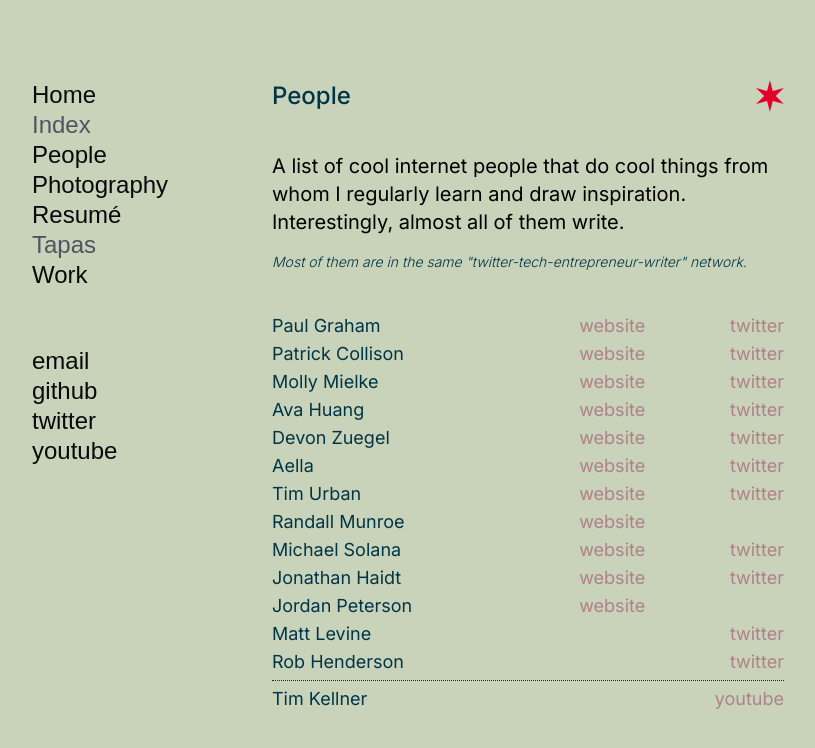
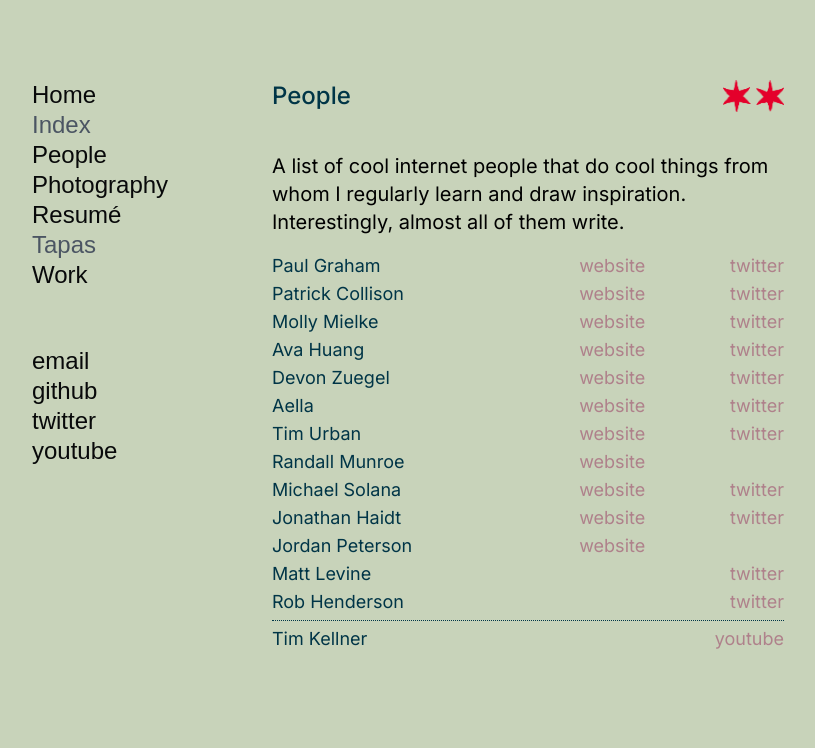
Before and after one commit to Szplugz/neelkhare.com, a React (Create React App) app: page /people in a window 1280 px wide. Shown: the top 748 px of the page, without its empty margins (160-975 px from the left). Built offline with nearby package versions, Linux system fonts and the light colour scheme; a web font is replaced by a local one.

Commit message:
final ui changes for v1

```diff
--- a/src/pages/people/People.jsx
+++ b/src/pages/people/People.jsx
@@ -30,19 +30,13 @@ const People = () => {
       <div className="people-content float flex-col w-[40%] py-[10vh] ml-[7.5vw] overflow-y-hidden font-inter text-xl">
         <div className="header flex flex-row justify-between items-center text-navy mb-[5vh] text-2xl font-[500]">
           <div className="title">People</div>
-          <img className="stars h-[4vh]" src={chistar}></img>
+          <img className="stars h-[4vh]" src={newlogo}></img>
         </div>
         <Navmobile />
         <div className="p1 mb-[2vh]">
           A list of cool internet people that do cool things from whom I
           regularly learn and draw inspiration. Interestingly, almost all of
           them write.
-        </div>
-        <div className="subtext text-navy font-inter font-[300] text-sm mb-[5vh]">
-          <em>
-            Most of them are in the same "twitter-tech-entrepreneur-writer"
-            network.
-          </em>
         </div>
         <div className="people-list text-lg">
           <div className="person flex flex-row justify-between">
--- a/src/pages/photography/Photography.jsx
+++ b/src/pages/photography/Photography.jsx
@@ -86,7 +86,7 @@ const Photography = () => {
 
   return (
     <div className="photography-page flex flex-col bg-eggshell min-h-screen w-screen">
-      <div className="photography-navbar flex flex-row h-[10vh] font-inter font-[500] text-xl justify-center items-center">
+      <div className="photography-navbar flex flex-row h-[10vh] mt-[5vh] font-inter font-[500] text-xl justify-center items-center">
         <div className="photography-menu flex flex-row w-[50vw] justify-evenly items-center">
           <div className="photography-navbar-item px-1 hover:rounded hover:bg-sunsetPink transition-all">
             <a href="/about">Home</a>
--- a/src/pages/work/Work.jsx
+++ b/src/pages/work/Work.jsx
@@ -31,7 +31,7 @@ export const Work = () => {
       <div className="work-content float flex-col w-[40%] pt-[10vh] ml-[7.5vw] overflow-y-auto font-inter text-xl">
         <div className="work-header flex flex-row justify-between items-center text-candy mb-[5vh] font-[500] text-2xl">
           <div>Work</div>
-          <img className="star h-[4vh]" src={chistar}></img>
+          <img className="star h-[4vh]" src={newlogo}></img>
         </div>
         <Navmobile />
         <div className="p1 mb-[2vh]">
```
